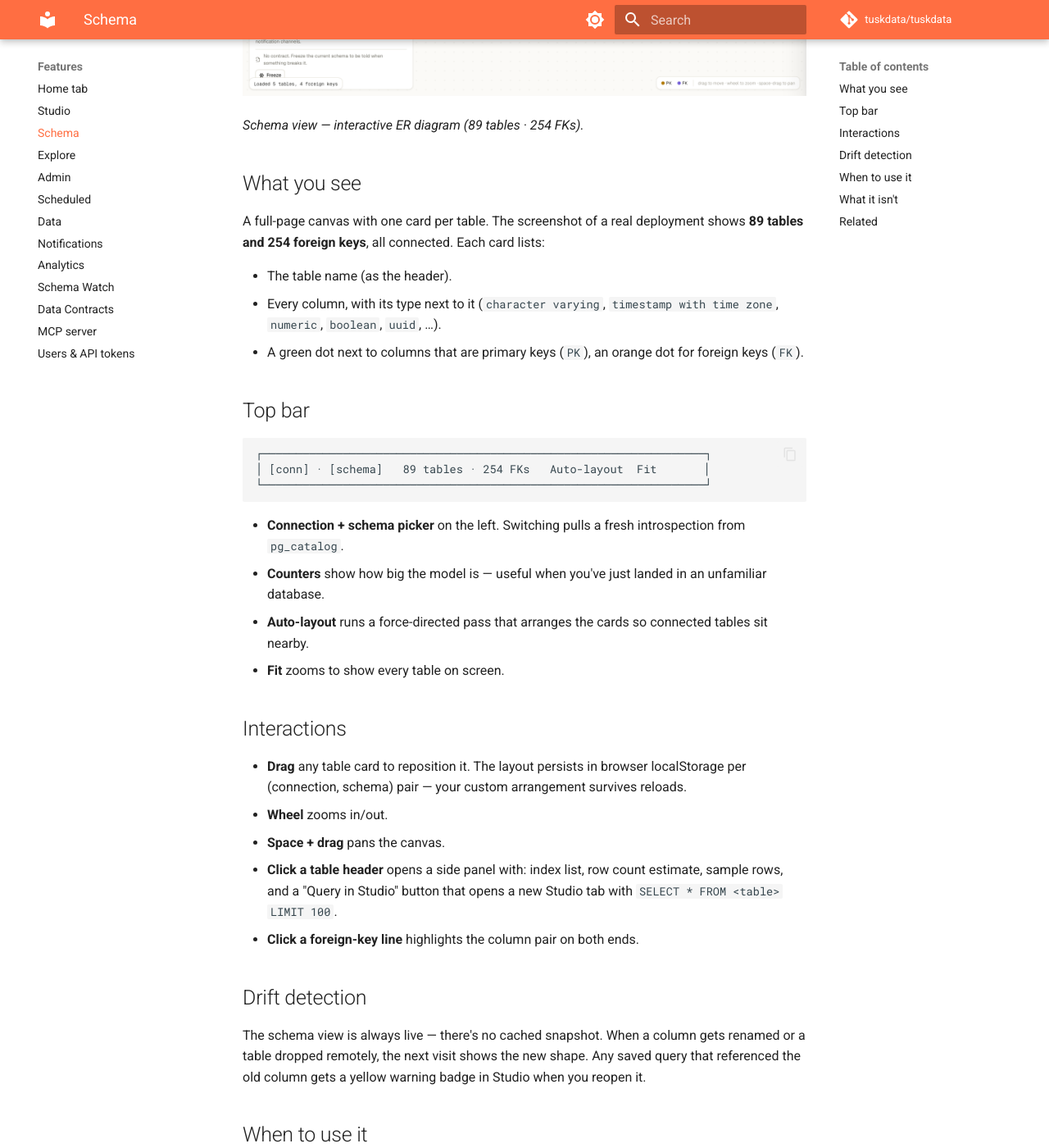
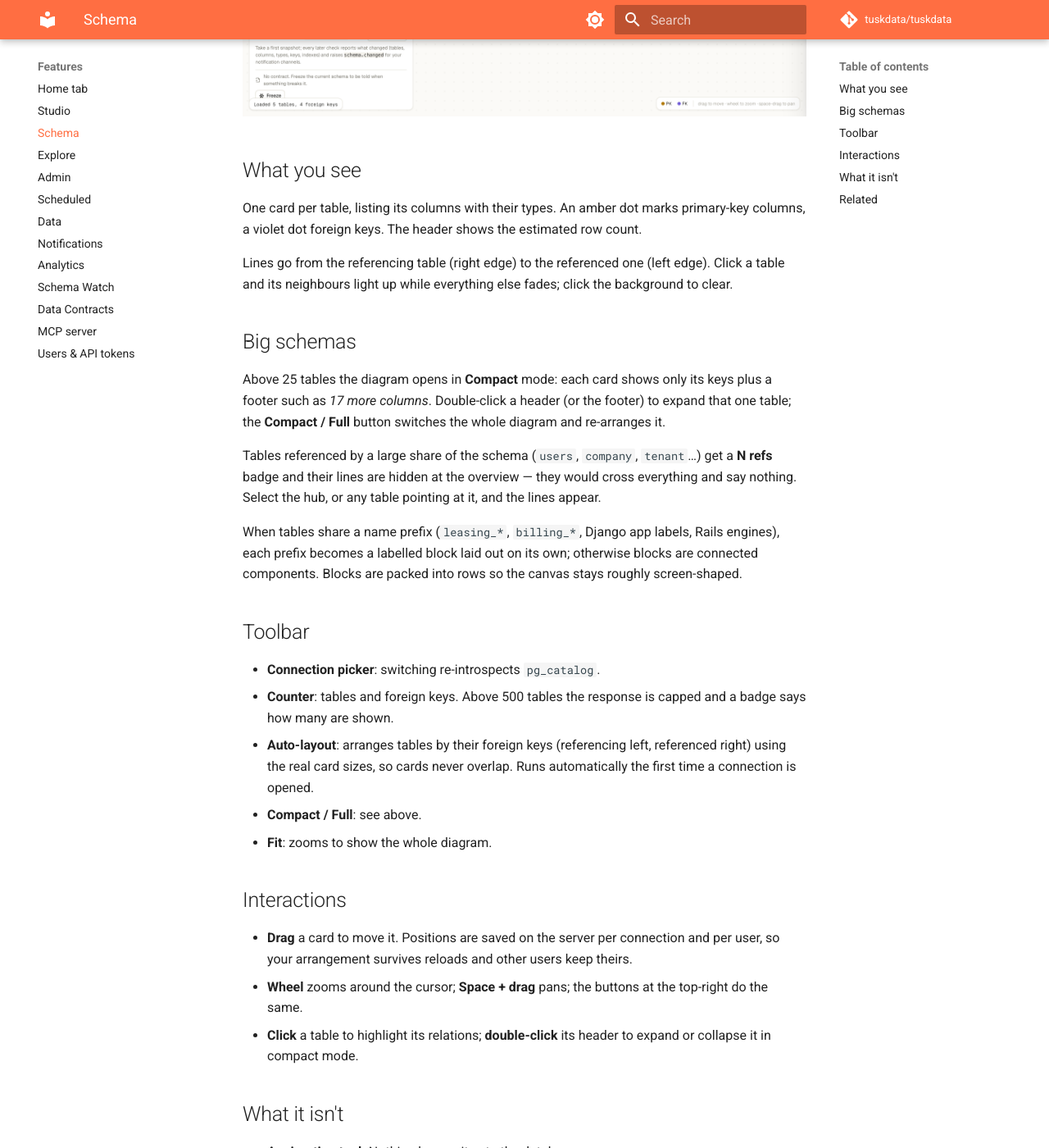
Before and after one commit to tuskdata/tuskdata, an MkDocs documentation site: the page built from docs/features/schema.md, in a window 1280 px wide and 1400 px high, scrolled down 608 px. Shown: the whole window at 82% size. Built offline with MkDocs 1.6.1 and Material for MkDocs 9.7.7, drawn with Linux system fonts in a browser that asks for light colours; comment, search, counter and statistics services are not loaded; some of the changed text lies outside the part shown.

Commit message:
v0.4.37: schema diagrams that scale
- Schema page: Compact mode above 25 tables (keys only, "N more columns",
  double-click to expand), Dagre auto-layout over the FK graph using
  measured card sizes, one block per name prefix / connected component
  with captions, hub-edge pruning and shelf packing, hub "N refs" badges
  with their lines drawn only on selection, auto-arrange on first open,
  Fit that centres and stays clear of the toolbar and Schema watch panel,
  zoom floor 8%. Verified: 192-table schema, 660 FKs, zero overlaps.
- schema-graph returns layout_source so the client knows when to arrange.
- Dagre loaded like the other vendor libs (CDN or vendored).
- docs: Schema page rewritten to match the product; new screenshot.
- Roadmap: 0.4.38 = schema navigation + tusk.core.meta consolidation.

Co-Authored-By: Claude Fable 5.1 <noreply@anthropic.com>
Claude-Session: https://claude.ai/code/session_01AKfkpMNLsLktua2FaJbB3V

````diff
--- a/docs/features/schema.md
+++ b/docs/features/schema.md
@@ -1,57 +1,68 @@
 # Schema
 
-An interactive ER diagram of the active database. Tables are draggable cards; foreign keys are drawn as curved lines between them.
+An interactive ER diagram of a PostgreSQL connection. Tables are draggable
+cards; foreign keys are curved lines between them. The page also hosts
+[Schema Watch](schema-watch.md) and [Data Contracts](data-contracts.md) in
+the bottom-left panel.
 
-![Schema view — interactive ER diagram (89 tables · 254 FKs).](../screenshots/schema.png){ .screenshot }
-
-*Schema view — interactive ER diagram (89 tables · 254 FKs).*
-
+![Schema view — ER diagram with the Schema watch panel.](../screenshots/schema.png){ .screenshot }
 
 ## What you see
 
-A full-page canvas with one card per table. The screenshot of a real deployment shows **89 tables and 254 foreign keys**, all connected. Each card lists:
+One card per table, listing its columns with their types. An amber dot marks
+primary-key columns, a violet dot foreign keys. The header shows the
+estimated row count.
 
-- The table name (as the header).
-- Every column, with its type next to it (`character varying`, `timestamp with time zone`, `numeric`, `boolean`, `uuid`, …).
-- A green dot next to columns that are primary keys (`PK`), an orange dot for foreign keys (`FK`).
+Lines go from the referencing table (right edge) to the referenced one (left
+edge). Click a table and its neighbours light up while everything else
+fades; click the background to clear.
 
-## Top bar
+## Big schemas
 
-```
-┌──────────────────────────────────────────────────────────────────┐
-│ [conn] · [schema]   89 tables · 254 FKs   Auto-layout  Fit       │
-└──────────────────────────────────────────────────────────────────┘
-```
+Above 25 tables the diagram opens in **Compact** mode: each card shows only
+its keys plus a footer such as *17 more columns*. Double-click a header (or
+the footer) to expand that one table; the **Compact / Full** button switches
+the whole diagram and re-arranges it.
 
-- **Connection + schema picker** on the left. Switching pulls a fresh introspection from `pg_catalog`.
-- **Counters** show how big the model is — useful when you've just landed in an unfamiliar database.
-- **Auto-layout** runs a force-directed pass that arranges the cards so connected tables sit nearby.
-- **Fit** zooms to show every table on screen.
+Tables referenced by a large share of the schema (`users`, `company`,
+`tenant`…) get a **N refs** badge and their lines are hidden at the
+overview — they would cross everything and say nothing. Select the hub, or
+any table pointing at it, and the lines appear.
+
+When tables share a name prefix (`leasing_*`, `billing_*`, Django app
+labels, Rails engines), each prefix becomes a labelled block laid out on its
+own; otherwise blocks are connected components. Blocks are packed into rows
+so the canvas stays roughly screen-shaped.
+
+## Toolbar
+
+- **Connection picker**: switching re-introspects `pg_catalog`.
+- **Counter**: tables and foreign keys. Above 500 tables the response is
+  capped and a badge says how many are shown.
+- **Auto-layout**: arranges tables by their foreign keys (referencing left,
+  referenced right) using the real card sizes, so cards never overlap. Runs
+  automatically the first time a connection is opened.
+- **Compact / Full**: see above.
+- **Fit**: zooms to show the whole diagram.
 
 ## Interactions
 
-- **Drag** any table card to reposition it. The layout persists in browser localStorage per (connection, schema) pair — your custom arrangement survives reloads.
-- **Wheel** zooms in/out.
-- **Space + drag** pans the canvas.
-- **Click a table header** opens a side panel with: index list, row count estimate, sample rows, and a "Query in Studio" button that opens a new Studio tab with `SELECT * FROM <table> LIMIT 100`.
-- **Click a foreign-key line** highlights the column pair on both ends.
-
-## Drift detection
-
-The schema view is always live — there's no cached snapshot. When a column gets renamed or a table dropped remotely, the next visit shows the new shape. Any saved query that referenced the old column gets a yellow warning badge in Studio when you reopen it.
-
-## When to use it
-
-- **Onboarding to an unfamiliar database** — the layout shows you the table neighborhoods faster than any ERD tool.
-- **Joining tables you barely know** — hover the foreign-key line to see exactly which column → which column.
-- **Auditing model bloat** — when the counter says 89 tables and 254 FKs, it's a good moment to ask whether half of them belong in a separate database.
+- **Drag** a card to move it. Positions are saved on the server per
+  connection and per user, so your arrangement survives reloads and other
+  users keep theirs.
+- **Wheel** zooms around the cursor; **Space + drag** pans; the buttons at
+  the top-right do the same.
+- **Click** a table to highlight its relations; **double-click** its header
+  to expand or collapse it in compact mode.
 
 ## What it isn't
 
-- **A migration tool**. Schema doesn't write to the database. Use the Studio editor or a dedicated migration runner (Alembic, Flyway, dbmate) to ship changes.
-- **A reverse-engineering doc generator**. The layout is for exploration, not for export to a Confluence page (though you *can* screenshot it for that purpose).
+- **A migration tool.** Nothing here writes to the database.
+- **A documentation generator.** Screenshot it if you need a picture in a
+  wiki; for change tracking use Schema Watch.
 
 ## Related
 
-- [studio.md](studio.md) — the "Query in Studio" button targets this.
-- [explore.md](explore.md) — for going deeper into a single table's data, not just its structure.
+- [schema-watch.md](schema-watch.md) — snapshots, diffs, notifications.
+- [data-contracts.md](data-contracts.md) — freeze the shape you depend on.
+- [explore.md](explore.md) — a single table's data rather than its structure.
--- a/pyproject.toml
+++ b/pyproject.toml
@@ -1,6 +1,6 @@
 [project]
 name = "tuskdata"
-version = "0.4.36"
+version = "0.4.37"
 description = "PostgreSQL admin and SQL studio with an AI copilot and light analytics"
 readme = "README.md"
 license = "MIT"
````
Also changed, not shown: CHANGELOG.md (+14 -1 lines), specs/roadmap/now.md (+19 -7 lines), src/tusk/studio/static/schema.js (+366 -31 lines), src/tusk/studio/static/tusk-app.css (+8 -0 lines), src/tusk/studio/templates/schema.html (+10 -1 lines), docs/screenshots/schema.png, 1 other file.
